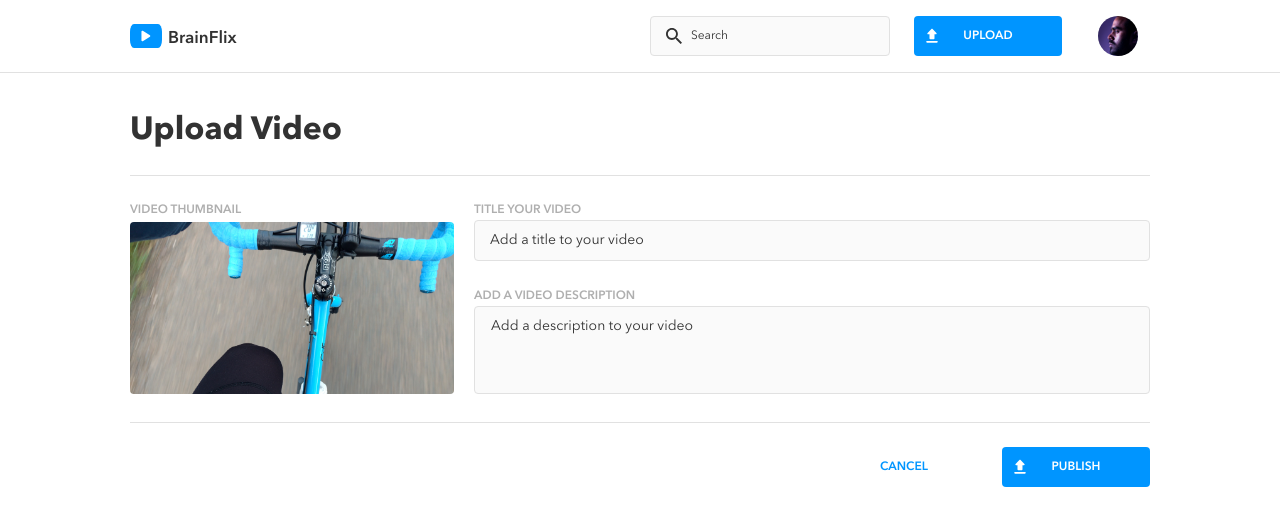
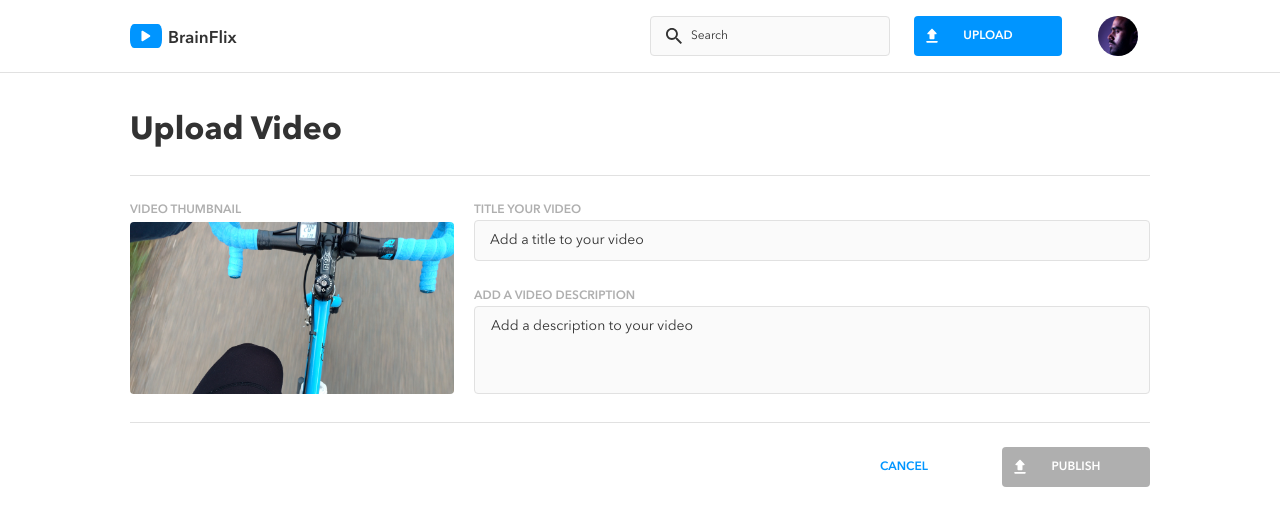
Before and after one commit to ThePinkFedora/damien-switzer-brainflix, a React (Create React App) app: page /upload in a window 1280 px wide. Shown: the top 526 px of the page. Built offline with nearby package versions, Linux system fonts and the light colour scheme.

Commit message:
Implement form state, and submission success message

```diff
--- a/src/components/CtaButton/CtaButton.js
+++ b/src/components/CtaButton/CtaButton.js
@@ -17,6 +17,7 @@ function CtaButton({
   href,
   onClick,
   style = "primary",
+  disabled,
 }) {
   const content = (
     <>
@@ -36,7 +37,7 @@ function CtaButton({
       {content}
     </Link>
   ) : (
-    <button className={className} onClick={onClick}>
+    <button className={className} onClick={onClick} disabled={disabled}>
       {content}
     </button>
   );
--- a/src/components/CtaButton/CtaButton.scss
+++ b/src/components/CtaButton/CtaButton.scss
@@ -32,6 +32,11 @@
         &:hover {
             background-color: colors.$secondary-blue;
         }
+
+        &:disabled {
+            background-color: colors.$primary-gray;
+            cursor: default;
+        }
     }
     &--secondary {
         color: colors.$primary-blue;
--- a/src/components/UploadForm/UploadForm.js
+++ b/src/components/UploadForm/UploadForm.js
@@ -2,36 +2,38 @@ import "./UploadForm.scss";
 import videoImage from "../../assets/images/upload-video-preview.jpg";
 import uploadIcon from "../../assets/images/upload.svg";
 import CtaButton from "../../components/CtaButton/CtaButton";
-import { useRef } from "react";
+import { useRef, useState } from "react";
 import { useNavigate } from "react-router-dom";
 
-function UploadForm() {
+/**
+ * Form element for uploading a videos.
+ * @param {object} props
+ * @param {({title: string, description:string, thumbnail: string} : object)=>{}} props.onUpload
+ * @param {()=>{}} props.onCancel
+ */
+function UploadForm({ onUpload, onCancel }) {
   const formRef = useRef();
-  const navigate = useNavigate();
+  const [values, setValues] = useState({
+    title: null,
+    description: null,
+    thumbnail: videoImage,
+  });
 
-  /**
-   *
-   * @param {SubmitEvent} event
-   */
-  const handleSubmit = (event) => {
-    event.preventDefault();
-
-    const form = formRef.current;
-
-    const title = form.title.value;
-    const description = form.description.value;
-
-    console.log(title, description);
-
-    setTimeout(() => navigate("/"), 1000);
+  const handleSubmit = () => {
+    onUpload({ ...values });
   };
 
-  const handleCancel = () => {
-    navigate("/");
+  const handleChange = (event) => {
+    const { name, value } = event.target;
+    setValues({ ...values, [name]: value });
   };
 
+  const isTitleValid = () => values.title?.length > 0;
+  const isDescriptionValid = () => values.description?.length > 0;
+  const isFormValid = () => isTitleValid() && isDescriptionValid();
+
   return (
-    <form className="upload-form" onSubmit={handleSubmit} ref={formRef}>
+    <form className="upload-form" ref={formRef}>
       <div className="upload-form__row upload-form__row--thumbnail">
         <label className="upload-form__label" htmlFor="thumbnail">
           VIDEO THUMBNAIL
@@ -39,8 +41,8 @@ function UploadForm() {
         <img
           className="upload-form__thumbnail"
           id="thumbnail"
-          src={videoImage}
-          alt=""
+          src={values.thumbnail}
+          alt="thumbnail"
           name="thumbnail"
         />
       </div>
@@ -54,6 +56,8 @@ function UploadForm() {
           type="text"
           name="title"
           placeholder="Add a title to your video"
+          value={values.title ?? ""}
+          onChange={handleChange}
         />
         <label className="upload-form__label" htmlFor="description">
           ADD A VIDEO DESCRIPTION
@@ -63,14 +67,22 @@ function UploadForm() {
           id="description"
           name="description"
           placeholder="Add a description to your video"
+          value={values.description ?? ""}
+          onChange={handleChange}
         />
       </div>
       <div className="upload-form__row upload-form__row--buttons">
         <div className="upload-form__container upload-form__container--button">
-          <CtaButton text="PUBLISH" iconSrc={uploadIcon} iconAlt="publish" />
+          <CtaButton
+            text="PUBLISH"
+            iconSrc={uploadIcon}
+            iconAlt="publish"
+            disabled={!isFormValid()}
+            onClick={handleSubmit}
+          />
         </div>
         <div className="upload-form__container upload-form__container--button">
-          <CtaButton text="CANCEL" style="secondary" onClick={handleCancel} />
+          <CtaButton text="CANCEL" style="secondary" onClick={onCancel} />
         </div>
       </div>
     </form>
--- a/src/pages/UploadPage/UploadPage.js
+++ b/src/pages/UploadPage/UploadPage.js
@@ -1,12 +1,47 @@
 import "./UploadPage.scss";
 import UploadForm from "../../components/UploadForm/UploadForm";
+import { useState } from "react";
+import { useNavigate } from "react-router-dom";
 
+/**
+ * Upload page which provides access uploading a video via {@link UploadForm}
+ * @returns
+ */
 function UploadPage() {
+  const navigate = useNavigate();
+  const [uploadValues, setUploadValues] = useState(null);
+
+  /**
+   * @param {{title: string, description: string, thumbnail: string}} uploadData
+   */
+  const handleUploadSubmitted = (uploadData) => {
+    setUploadValues({ ...uploadData });
+    setTimeout(() => navigate("/"), 2000);
+  };
+
+  const handleCancel = () => navigate("/");
+
   return (
     <main className="upload-page">
       <div className="upload-page__content">
         <h1 className="upload-page__title">Upload Video</h1>
-        <UploadForm />
+        {uploadValues !== null || (
+          <UploadForm
+            onUpload={handleUploadSubmitted}
+            onCancel={handleCancel}
+          />
+        )}
+        {uploadValues !== null && (
+          <div className="upload-page__success-container">
+            <img
+              className="upload-page__success-image"
+              src={uploadValues.thumbnail}
+            />
+            <p className="upload-page__success-message">
+              '{uploadValues.title}' has been uploaded!
+            </p>
+          </div>
+        )}
       </div>
     </main>
   );
--- a/src/pages/UploadPage/UploadPage.scss
+++ b/src/pages/UploadPage/UploadPage.scss
@@ -12,6 +12,15 @@
         padding: 0 2.25rem 1.25rem 2.25rem;
     }
 
+    &__content {
+        margin: auto;
+        max-width: units.$max-width;
+
+        @include desktop {
+            flex-wrap: nowrap;
+        }
+    }
+
     &__title {
         @include fonts.pageheader;
         margin: 1.5rem 0 1rem;
@@ -21,12 +30,16 @@
         }
     }
 
-    &__content {
-        margin: auto;
-        max-width: units.$max-width;
+    &__success-container {
+        text-align: center;
+    }
 
-        @include desktop {
-            flex-wrap: nowrap;
-        }
+    &__success-image {
+        margin: 2rem;
+        width: 20rem;
+    }
+
+    &__success-message {
+        margin: 2rem;
     }
 }
```
